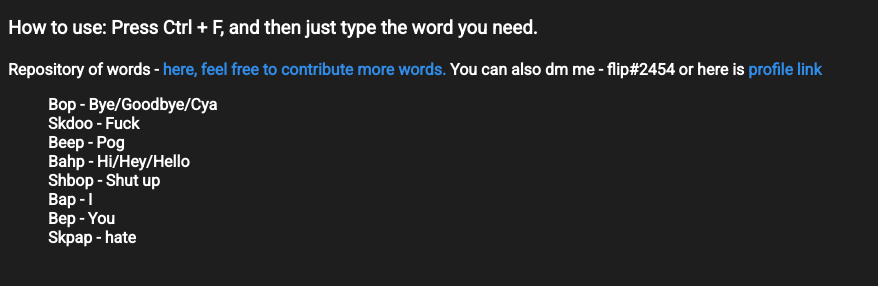
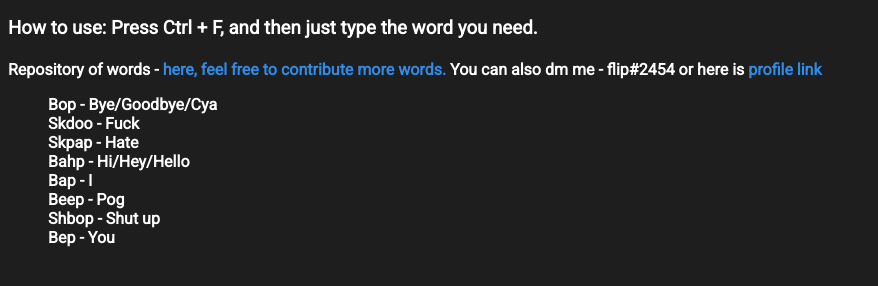
Before and after one commit to Beeptionary/beeptionary.github.io, a plain HTML site: page index.html in a window 1280 px wide. Shown: the part 112-398 px from the top of the page, without its empty margins (0-878 px from the left). Drawn offline with Linux system fonts and the light colour scheme.

Commit message:
Capitalization and sorting by alphabet

```diff
--- a/index.html
+++ b/index.html
@@ -9,12 +9,12 @@
             <ul>
                 <li>Bop - Bye/Goodbye/Cya</li>
                 <li>Skdoo - Fuck</li>
+                <li>Skpap - Hate</li>
+                <li>Bahp - Hi/Hey/Hello</li>
+                <li>Bap - I</li>
                 <li>Beep - Pog</li>
-                <li>Bahp - Hi/Hey/Hello</li>
                 <li>Shbop - Shut up</li>
-                <li>Bap - I</li>
                 <li>Bep - You</li>
-                <li>Skpap - hate</li>
             </ul>
         </body>
     </head>
```
